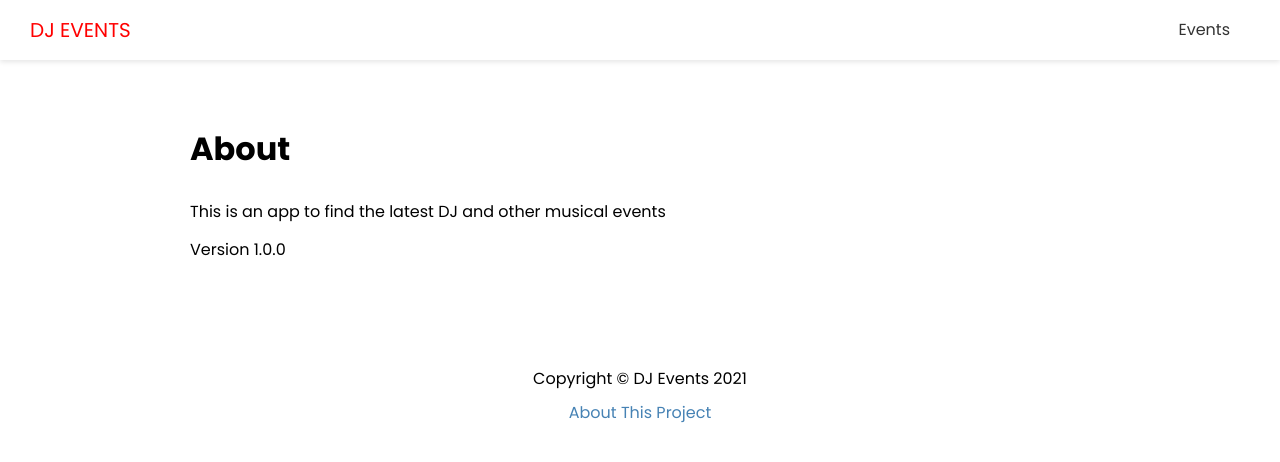
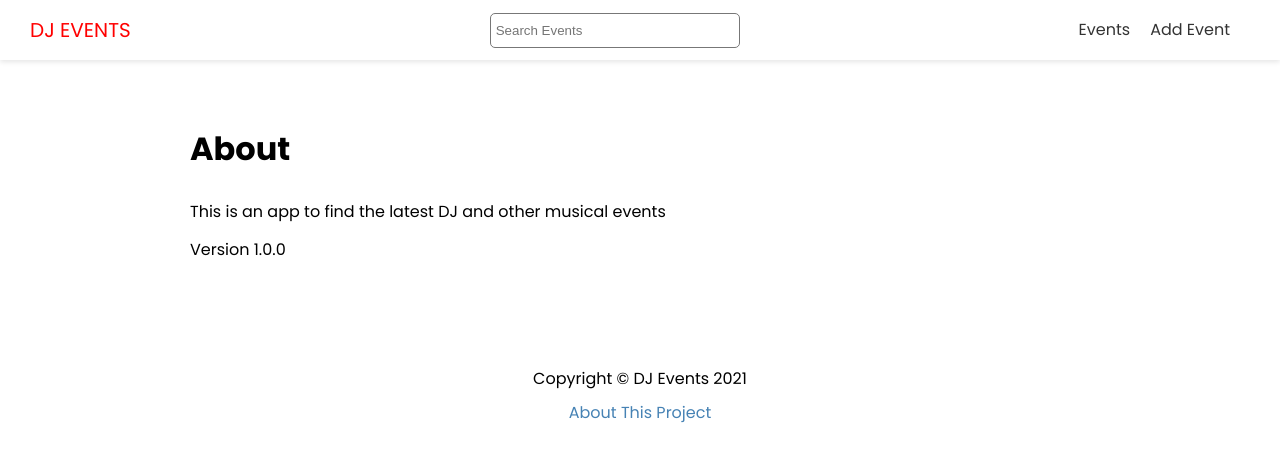
Before and after one commit to tomkent321/dj-events-frontend, a Next.js app: page /about in a window 1280 px wide. Shown: the top 462 px of the page. Built offline with nearby package versions, Linux system fonts and the light colour scheme.

Commit message:
search component

```diff
--- a/components/Header.js
+++ b/components/Header.js
@@ -1,5 +1,6 @@
 import Link from 'next/link'
 import styles from '@/styles/Header.module.css'
+import Search from './Search'
 
 export default function Header() {
   return (
@@ -10,6 +11,8 @@
         </Link>
       </div>
 
+      <Search />
+
       <nav>
         <ul>
           <li>
@@ -17,6 +20,11 @@
               <a>Events</a>
             </Link>
           </li>
+          <li>
+            <Link href='/events/add'>
+              <a>Add Event</a>
+            </Link>
+          </li>
         </ul>
       </nav>
     </header>
--- /dev/null
+++ b/components/Search.js
@@ -0,0 +1,28 @@
+import styles from '@/styles/Search.module.css'
+import { useState } from 'react'
+import { useRouter } from 'next/router'
+
+export default function Search() {
+  const [term, setTerm] = useState('')
+
+  const router = useRouter()
+
+  const handleSubmit = (e) => {
+    e.preventDefault()
+    router.push(`/events/search?term=${term}`)
+    setTerm('')
+  }
+
+  return (
+    <div className={styles.search}>
+      <form onSubmit={handleSubmit}>
+        <input
+          type='text'
+          value={term}
+          onChange={(e) => setTerm(e.target.value)}
+          placeholder='Search Events'
+        />
+      </form>
+    </div>
+  )
+}
--- /dev/null
+++ b/styles/Search.module.css
@@ -0,0 +1,7 @@
+.search input {
+  width: 250px;
+  height: 35px;
+  padding: 5px;
+  border: 1px #777 solid;
+  border-radius: 5px;
+}
```
Also changed, not shown: pages/events/search.js (+9 -3 lines).
